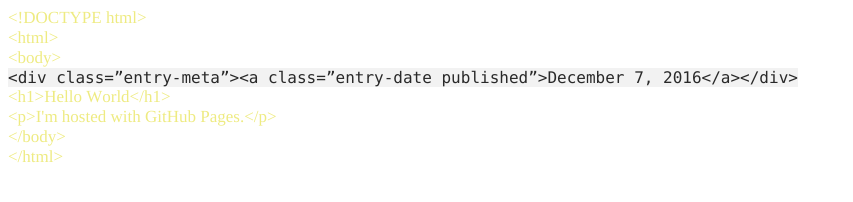
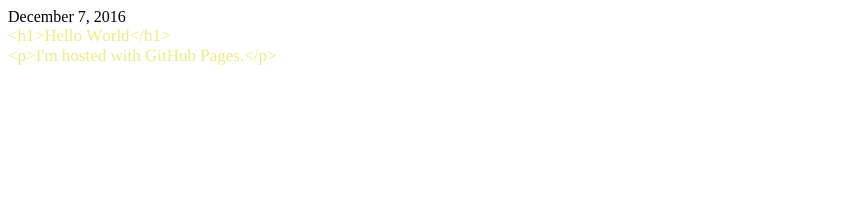
Before and after one commit to thiagotlse/salford, a plain HTML site: page index.html in a window 1280 px wide. Shown: the whole page, without its empty margins (0-853 px from the left). Drawn offline with Linux system fonts and the light colour scheme.

Commit message:
Update index.html

```diff
--- a/index.html
+++ b/index.html
@@ -14,13 +14,10 @@
   </style>
 </head>
 <body>
-<p class="p1"><span class="s1">&lt;!DOCTYPE html&gt;</span></p>
-<p class="p1"><span class="s1">&lt;html&gt;</span></p>
-<p class="p1"><span class="s1">&lt;body&gt;</span></p>
-<p class="p2"><span class="s2">&lt;div class=”entry-meta”&gt;&lt;a class=”entry-date published”&gt;December 7, 2016&lt;/a&gt;&lt;/div&gt;</span></p>
+  <div class="entry-meta"><a class="entry-date published">December 7, 2016</a></div>
+
 <p class="p1"><span class="s1">&lt;h1&gt;Hello World&lt;/h1&gt;</span></p>
 <p class="p1"><span class="s1">&lt;p&gt;I'm hosted with GitHub Pages.&lt;/p&gt;</span></p>
-<p class="p1"><span class="s1">&lt;/body&gt;</span></p>
-<p class="p1"><span class="s1">&lt;/html&gt;</span></p>
+
 </body>
 </html>
```
